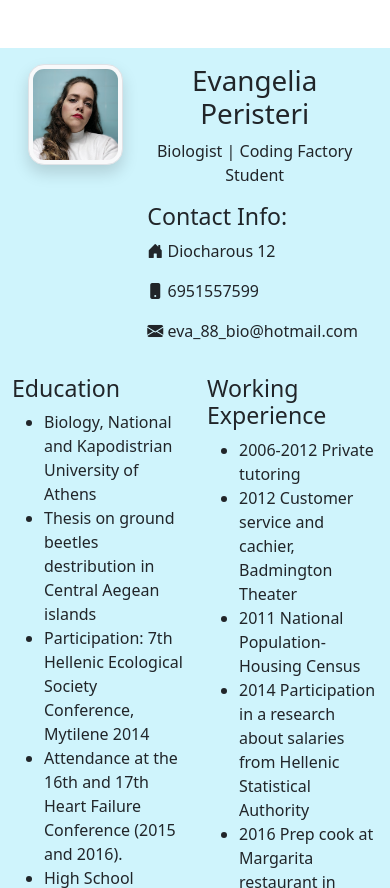
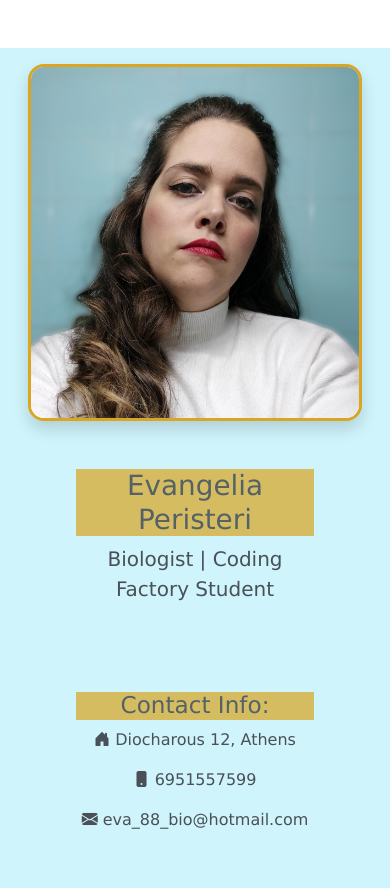
Before and after one commit to evaperisteri/personal-cv, a plain HTML site: page index.html in a window 390 px wide. Shown: the top 888 px of the page. Drawn offline with nearby package versions, Linux system fonts and the light colour scheme.

Commit message:
responsive

```diff
--- a/index.css
+++ b/index.css
@@ -0,0 +1,12 @@
+body {
+  font-family: 'Lucida Sans', 'Lucida Sans Regular', 'Lucida Grande', 'Lucida Sans Unicode', Geneva, Verdana, sans-serif;
+}
+
+.cf-bg-title {
+background-color: goldenrod;
+opacity: 70%;
+}
+
+.cf-border-color{
+  border: 3px solid goldenrod;
+}
--- a/index.html
+++ b/index.html
@@ -10,33 +10,44 @@
 </head>
 <body>
   <div class="container bg-info-subtle">
-    <div class="row d-flex justify-content-center mt-5 p-3">
-      <div class="col col-4">
-        <img class="border img-thumbnail img-fluid rounded-4 shadow mb-5 bg-body-tertiary rounded" src="./eva-profile.jpg" alt="profile-pic">
+    <div class="row mt-5 p-3">
+      <div class="col-md-4 d-flex align-items-center">
+        <img class="cf-border-color img-fluid rounded-4 shadow bg-body-tertiary rounded" src="./eva-profile.jpg" alt="profile-pic">
       </div>
-      <div class="col col-8">
-        <h1 class="text-center">Evangelia Peristeri</h1>
-        <p class="text-center">Biologist | Coding Factory Student</p>
-        <h3 class="">Contact Info:</h3>
-        <p><span><i class="bi bi-house-door-fill"></i></span> Diocharous 12</p>
-        <p><span><i class="bi bi-phone-fill"></i></span> 6951557599</p>
-        <p><span><i class="bi bi-envelope-fill"></i></span> eva_88_bio@hotmail.com</p>
+      <div class="col-md-8">
+        <div class="m-4 p-4">
+        <h1 class="text-center cf-bg-title">Evangelia Peristeri</h1>
+        <p class="text-center lead text-dark-emphasis">Biologist | Coding Factory Student</p>
+        </div>
+        <div class="text-center p-4 m-4">
+        <h3 class="cf-bg-title">Contact Info:</h3>
+        <p class="text-dark-emphasis"><span><i class="bi bi-house-door-fill"></i></span> Diocharous 12, Athens</p>
+        <p class="text-dark-emphasis"><span><i class="bi bi-phone-fill"></i></span> 6951557599</p>
+        <p class="text-dark-emphasis"><span><i class="bi bi-envelope-fill"></i></span> eva_88_bio@hotmail.com</p>
+        </div>
       </div>
     </div>
     <div class="row">
-      <div class="col">
-        <h3>Education </h3>
-        <ul>
+      <div class="col-md-6">
+        <h3 class="cf-bg-title">Education </h3>
+        <ul class="text-dark-emphasis">
           <li>Biology, National and Kapodistrian University of Athens</li>
           <li>Thesis on ground beetles destribution in Central Aegean islands</li>
           <li>Participation: 7th Hellenic Ecological Society Conference, Mytilene 2014</li>
           <li>Attendance at the 16th and 17th Heart Failure Conference (2015 and 2016).</li>
           <li>High School graduation (18/20), 2nd Arsakeio Highschool, Psychico</li>
         </ul>
+        <h4 class="cf-bg-title">Book Translations</h4>
+        <ul class="text-dark-emphasis">
+          <li><em>Psysical Activity and Mental Health</em> by Angela Clow & Sarah Edmunds</li>
+          <li><em>International Relations in the Cyber Age. The Co-Evolution Dilemma</em> by Nazli Choucri & David D. Clark</li>
+          <li><em>International Logistics</em> by Pierre David</li>
+          <li><em>Successful Coaching</em> by Rainer Martens</li>
+        </ul>
       </div>
-      <div class="col">
-        <h3>Working Experience</h3>
-        <ul>
+      <div class="col-md-6">
+        <h3 class="cf-bg-title">Working Experience</h3>
+        <ul class="text-dark-emphasis">
           <li>2006-2012 Private tutoring</li>
           <li>2012 Customer service and cachier, Badmington Theater</li>
           <li>2011 National Population-Housing Census</li>
@@ -47,12 +58,6 @@
           <li>2022-2023 Anatomic shoes retail shop, Sales and E-shop  </li>
           <li>2019-2024 Book translations from English to Greek</li>
         </ul>
-        <ul>
-          <li>Psysical Activity and Mental Health by Angela Clow & Sarah Edmunds</li>
-          <li>International Relations in the Cyber Age. The Co-Evolution Dilemma by Nazli Choucri & David D. Clark</li>
-          <li>International Logistics by Pierre David</li>
-          <li>Successful Coaching by Rainer Martens</li>
-        </ul>
       </div>
     </div>
   </div>
```
